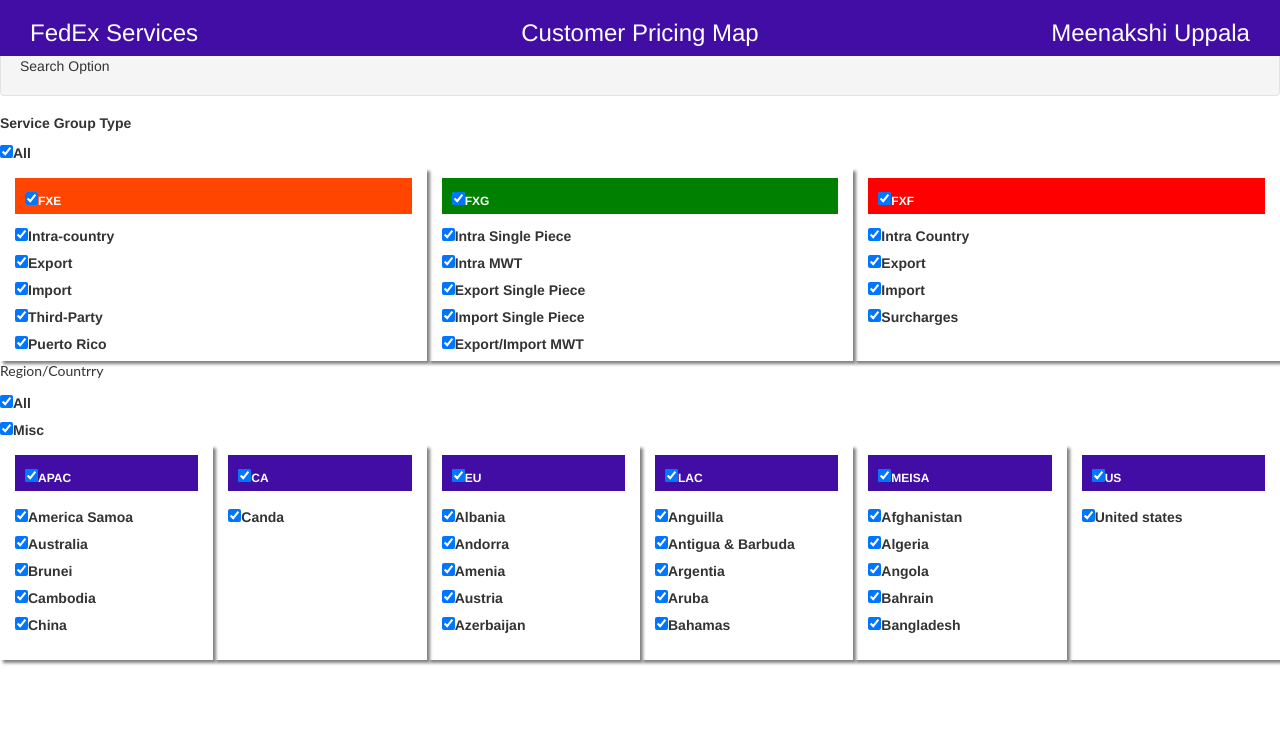
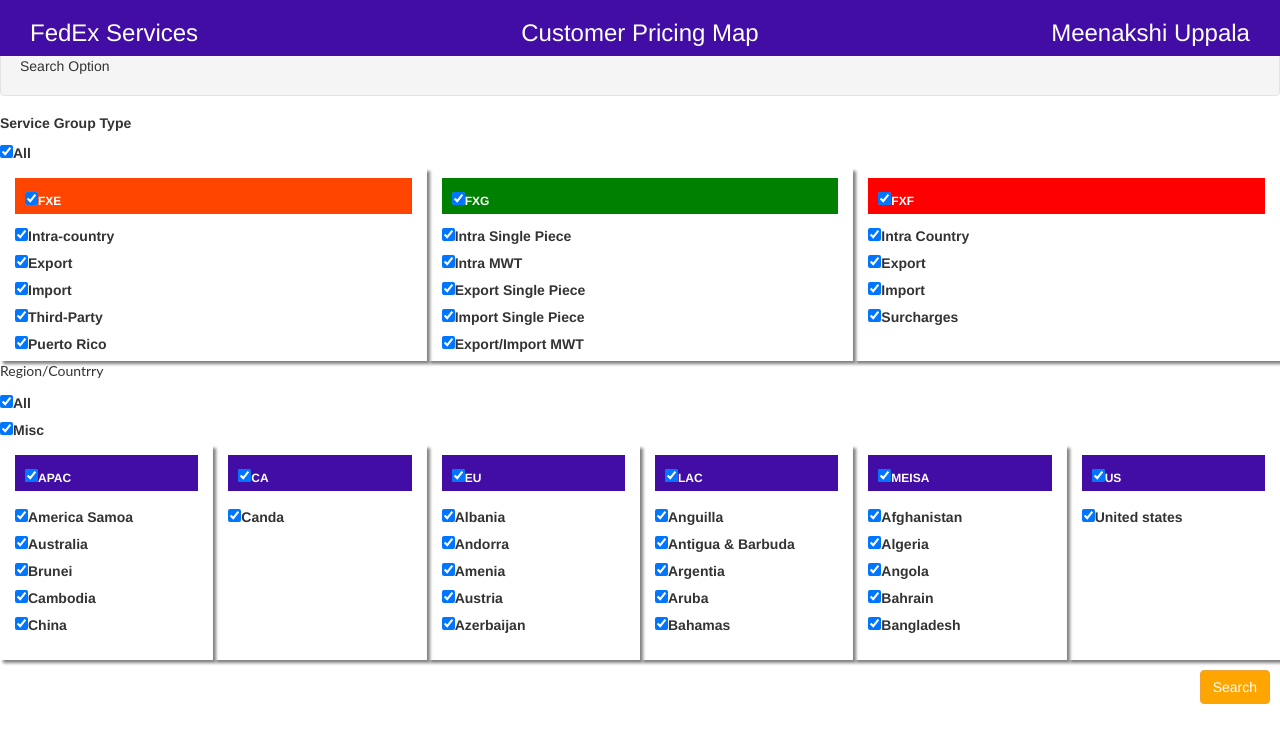
Before and after one commit to Sahana2696/react-mgpgqk, a React app: page / in a window 1280 px wide. Built offline with nearby package versions, Linux system fonts and the light colour scheme.

Commit message:
3 files modified

```diff
--- a/Search.js
+++ b/Search.js
@@ -1,8 +1,16 @@
 import React, { Component } from 'react';
-import { render } from 'react-dom';
-import './style.css';
-import ServicesGroupType from './ServicesGroupType';
-import Region from './Region';
-class App extends Component {
+
+export default class Search extends Component {
   constructor() {
     super();
+  }
+  render()
+  {
+    return(
+      <div>
+      <button type="button" className="btn btn-warning button">Search</button>
+      </div>
+
+    )
+  }
+}
--- a/index.js
+++ b/index.js
@@ -3,6 +3,7 @@
 import './style.css';
 import ServicesGroupType from './ServicesGroupType';
 import Region from './Region';
+import Search from './Search'
 class App extends Component {
   constructor() {
     super();
@@ -39,6 +40,9 @@
           <div>
             <Region />
           </div>
+          <div>
+          <Search/>
+          </div>
         </div>
 
 
--- a/style.css
+++ b/style.css
@@ -70,3 +70,9 @@
 .disp-inline-flex{
   display: inline-flex
 }
+.button{
+  background-color: orange;
+  float: right;
+
+  margin:10px;
+}
```
